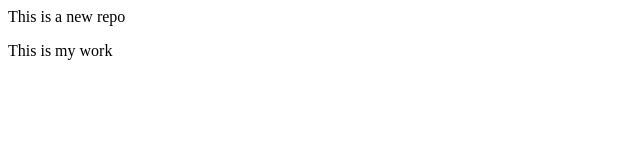
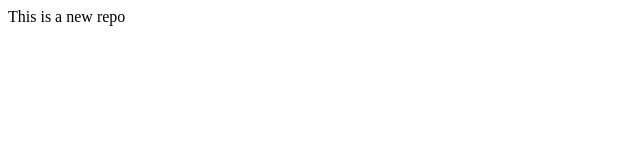
Before and after one commit to ShanAzim10/localrep, a plain HTML site: page index.html in a window 1280 px wide. Shown: the full height of the page, 0-640 px from the left. Drawn offline with Linux system fonts and the light colour scheme.

Commit message:
Removed a line

```diff
--- a/index.html
+++ b/index.html
@@ -1,2 +1 @@
 <p>This is a new repo</p>
-<p>This is my work</p>
```
